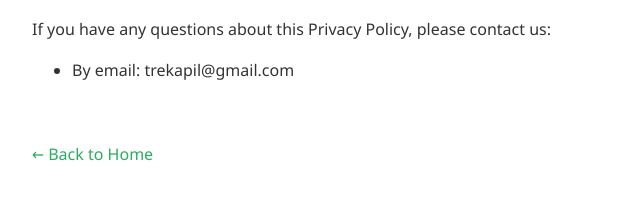
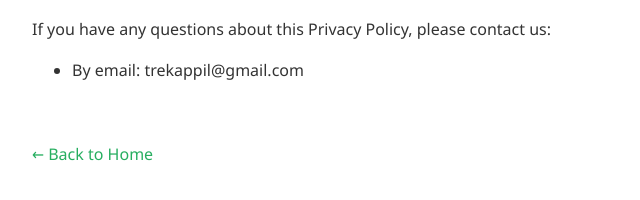
Before and after one commit to Novo967/TREK-landing-page, a plain HTML site: page privacy_policy.html in a window 1280 px wide. Shown: the part 812-1012 px from the top of the page, 208-848 px from the left. Drawn offline with Linux system fonts and the light colour scheme.

Commit message:
Update contact email in privacy policy

```diff
--- a/privacy_policy.html
+++ b/privacy_policy.html
@@ -37,7 +37,7 @@
     <h2>4. Contact Us</h2>
     <p>If you have any questions about this Privacy Policy, please contact us:</p>
     <ul>
-        <li>By email: trekapil@gmail.com</li>
+        <li>By email: trekappil@gmail.com</li>
     </ul>
 
     <br>
```
